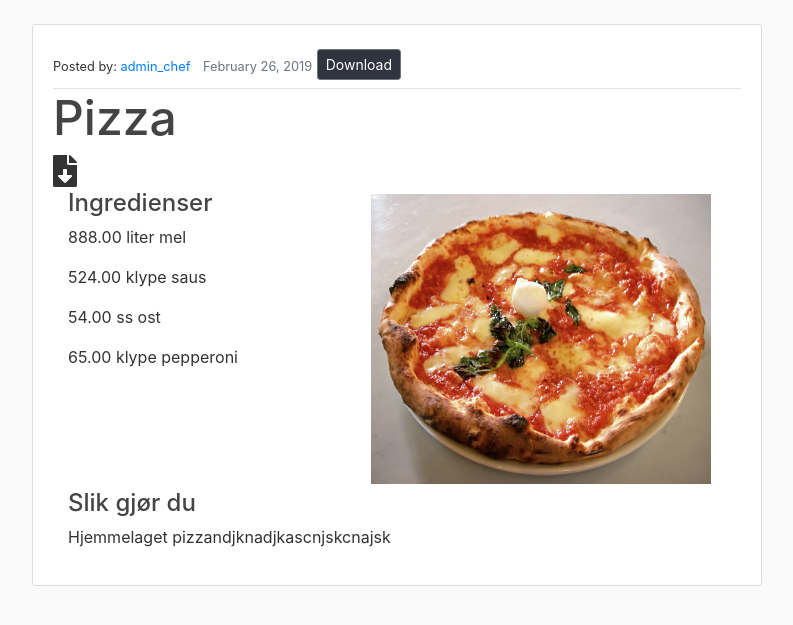
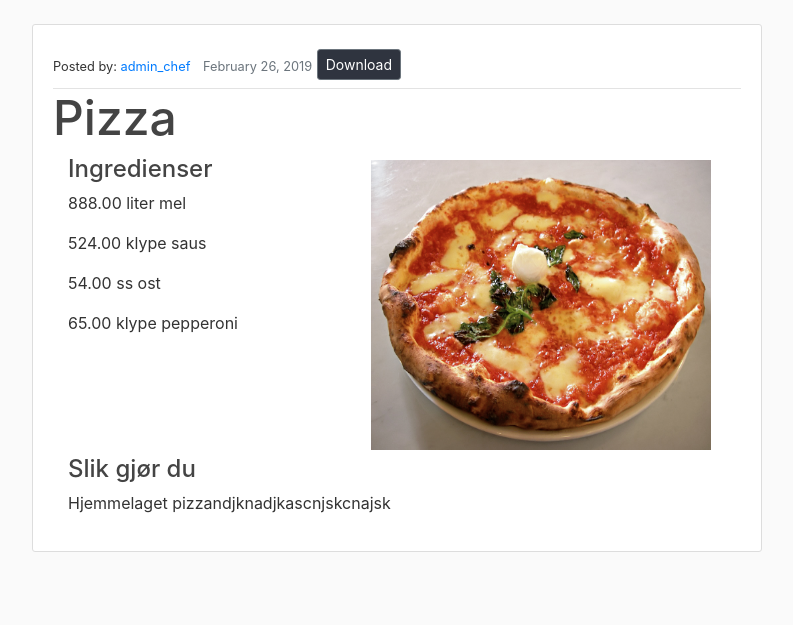
Before and after one commit to williamostensen98/Chef-s-Apprentice, a Django app: page /1/1 in a window 1280 px wide. Shown: the part 56-681 px from the top of the page, without its empty margins (53-846 px from the left). Run offline with Django 3.2, Linux system fonts and the light colour scheme; data comes from the database, SQL or seed files in the repository; both versions use the stored data as it was after the commit; parts of the project's set-up code (start-up, migrations or seed data) failed here and were passed over; some libraries are stand-ins or nearby versions.

Commit message:
tatt vekk download icon

```diff
--- a/pu_project/chefs_apprentice/templates/chefs_apprentice/recipe.html
+++ b/pu_project/chefs_apprentice/templates/chefs_apprentice/recipe.html
@@ -16,15 +16,7 @@
           </div>
           <!-- <div class="content"> -->
             <h2><a class="recipeview-title" href="#">{{ recipe.title }}</a></h2>
-            <div id="download-section">
-              <a href="/downloadedrecipes/{{ post.pk }}">
-                <!--{% if not isSaved %}-->
-                <i class="fas fa-file-download fa-2x" style="color:#333333"></i>
-                <!--  {% else %}
-                <i class="fas fa-heart fa-lg"></i>
-                {% endif %}-->
-              </a>
-            </div>
+
             <!-- <img class="article-img" src="https://3c1703fe8d.site.internapcdn.net/newman/gfx/news/hires/2016/howcuttingdo.jpg" height="100px" alt="#"> -->
           <div class="container">
             <div class="row">
```
Also changed, not shown: pu_project/db.sqlite3.
